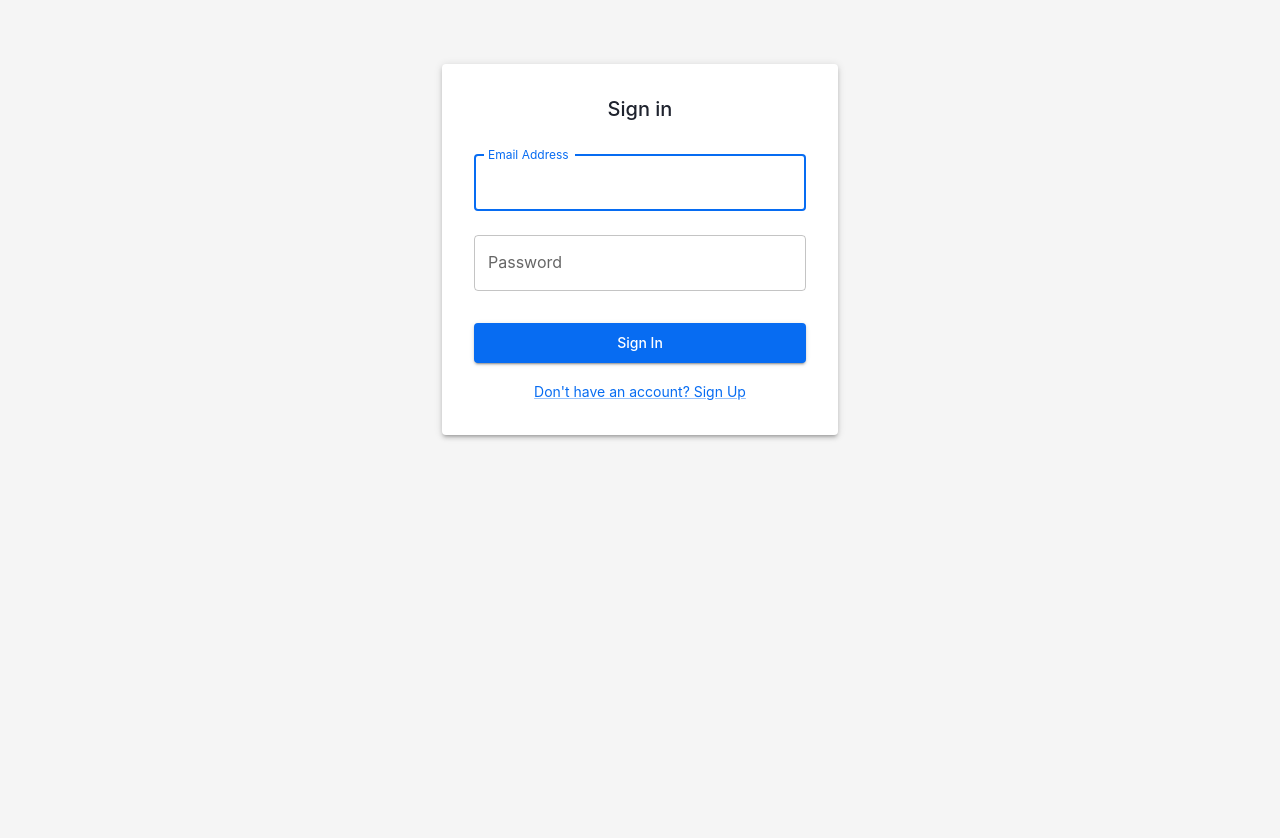
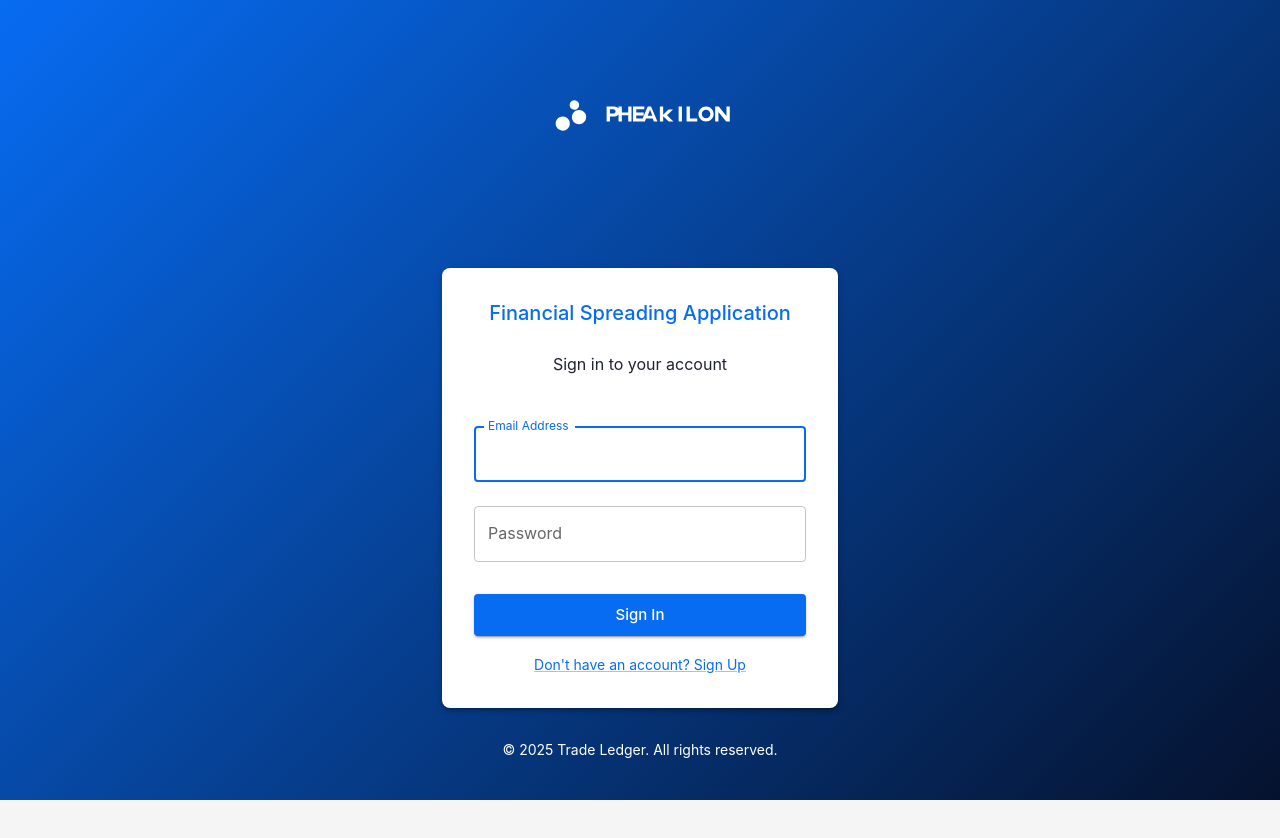
Before and after one commit to flemmrs-tl/financial-spreading-app, a React (Vite) app in the folder frontend/: page /login in a window 1280 px wide. Shown: the top 838 px of the page. After the commit the page ends 800 px from the top, so only its background shows below. Built offline with nearby package versions, Linux system fonts and the light colour scheme.

Commit message:
Update Login page with Trade Ledger branding

```diff
--- a/frontend/src/pages/auth/LoginPage.tsx
+++ b/frontend/src/pages/auth/LoginPage.tsx
@@ -13,10 +13,12 @@ import {
   Paper,
   Alert,
   CircularProgress,
+  useTheme,
 } from '@mui/material';
 
 import { login, clearError } from '../../features/auth/authSlice';
 import { RootState, AppDispatch } from '../../store';
+import TradeLedgerLogo from '../../components/brand/TradeLedgerLogo';
 
 const validationSchema = Yup.object({
   email: Yup.string().email('Invalid email address').required('Email is required'),
@@ -24,6 +26,7 @@ const validationSchema = Yup.object({
 });
 
 const LoginPage: React.FC = () => {
+  const theme = useTheme();
   const dispatch = useDispatch<AppDispatch>();
   const { isLoading, error } = useSelector((state: RootState) => state.auth);
   const [showPassword, setShowPassword] = useState(false);
@@ -33,10 +36,32 @@ const LoginPage: React.FC = () => {
   };
 
   return (
-    <Container component="main" maxWidth="xs">
     <Box
       sx={{
-          marginTop: 8,
+        height: '100vh',
+        display: 'flex',
+        flexDirection: 'column',
+        backgroundImage: 'linear-gradient(135deg, #076CF2 0%, #05122E 100%)',
+      }}
+    >
+      <Box
+        sx={{
+          p: 3,
+          display: 'flex',
+          justifyContent: 'center',
+          alignItems: 'center',
+        }}
+      >
+        <TradeLedgerLogo
+          color="white"
+          sx={{ fontSize: { xs: 140, sm: 160, md: 180 } }}
+        />
+      </Box>
+
+      <Container component="main" maxWidth="xs" sx={{ flexGrow: 1, display: 'flex', alignItems: 'center' }}>
+        <Box
+          sx={{
+            width: '100%',
             display: 'flex',
             flexDirection: 'column',
             alignItems: 'center',
@@ -50,10 +75,15 @@ const LoginPage: React.FC = () => {
               flexDirection: 'column',
               alignItems: 'center',
               width: '100%',
+              borderRadius: 2,
             }}
           >
-          <Typography component="h1" variant="h5">
-            Sign in
+            <Typography component="h1" variant="h5" color="primary" sx={{ mb: 3, fontWeight: 500 }}>
+              Financial Spreading Application
+            </Typography>
+
+            <Typography component="h2" variant="subtitle1" sx={{ mb: 2, textAlign: 'center' }}>
+              Sign in to your account
             </Typography>
 
             {error && (
@@ -101,13 +131,15 @@ const LoginPage: React.FC = () => {
                     type="submit"
                     fullWidth
                     variant="contained"
+                    color="primary"
+                    size="large"
                     sx={{ mt: 3, mb: 2 }}
                     disabled={isLoading}
                   >
                     {isLoading ? <CircularProgress size={24} /> : 'Sign In'}
                   </Button>
                   <Box sx={{ textAlign: 'center' }}>
-                  <Link component={RouterLink} to="/register" variant="body2">
+                    <Link component={RouterLink} to="/register" variant="body2" color="primary">
                       {"Don't have an account? Sign Up"}
                     </Link>
                   </Box>
@@ -115,8 +147,15 @@ const LoginPage: React.FC = () => {
               )}
             </Formik>
           </Paper>
+
+          <Box sx={{ mt: 4, textAlign: 'center' }}>
+            <Typography variant="body2" color="white">
+              © {new Date().getFullYear()} Trade Ledger. All rights reserved.
+            </Typography>
+          </Box>
         </Box>
       </Container>
+    </Box>
   );
 };
 
```
Lines whose indentation alone changed are shown as unchanged.
